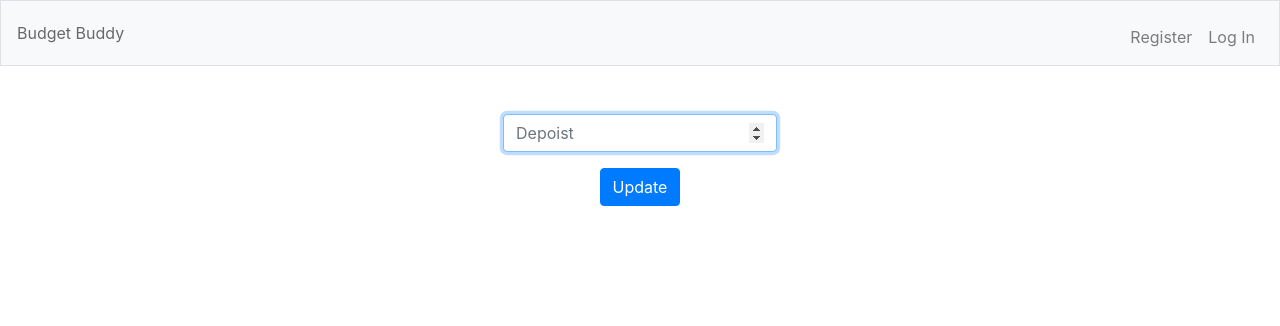
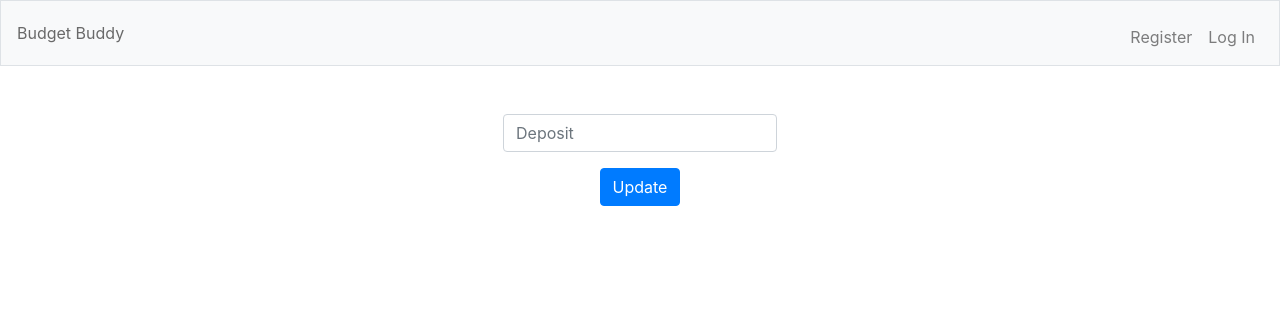
Before and after one commit to git-ocallaghan/finalprojectCS50, a Flask app: template templates/balance.html in a window 1280 px wide. Shown: the top 326 px of the page. Run offline with Flask 2, Linux system fonts and the light colour scheme; the template is opened without the code that fills it, so the values that code supplies are empty; some libraries are stand-ins or nearby versions.

Commit message:
basic balance functionaility added

```diff
--- a/app.py
+++ b/app.py
@@ -95,6 +95,29 @@ def register():
         return render_template("register.html")
 
 
+@app.route("/balance", methods=["GET", "POST"])
+@login_required
+def balance():
+
+    user_id = session["user_id"]
+    if request.method == "POST":
+        deposit = float(request.form.get("deposit"))
+
+        if not deposit:
+            return error("Please enter the amount you wish to deposit")
+
+        elif deposit <= 0:
+            return error("Minium deposit is $0.01")
+
+        cash = db.execute("SELECT account_balance FROM users WHERE id = ?", user_id)[0]["account_balance"]
+        db.execute("UPDATE users SET account_balance = ? WHERE id = ?", cash + deposit, user_id)
+
+        return redirect('/')
+
+    else:
+        return render_template("balance.html")
+
+
 def errorhandler(e):
     """Handle error"""
     if not isinstance(e, HTTPException):
--- a/templates/balance.html
+++ b/templates/balance.html
@@ -1,13 +1,13 @@
 {% extends "layout.html" %}
 
 {% block title %}
-    Buy
+    Balance
 {% endblock %}
 
 {% block main %}
-    <form action="/buy" method="post">
+    <form action="/balance" method="post">
         <div class="form-group">
-            <input autocomplete="off" autofocus class="form-control" name="amount" placeholder="Depoist" type="number">
+            <input class="form-control" name="deposit" placeholder="Deposit" type="number">
         </div>
         <button class="btn btn-primary" type="submit">Update</button>
     </form>
```
Also changed, not shown: budegt.db (added), budget.db.
